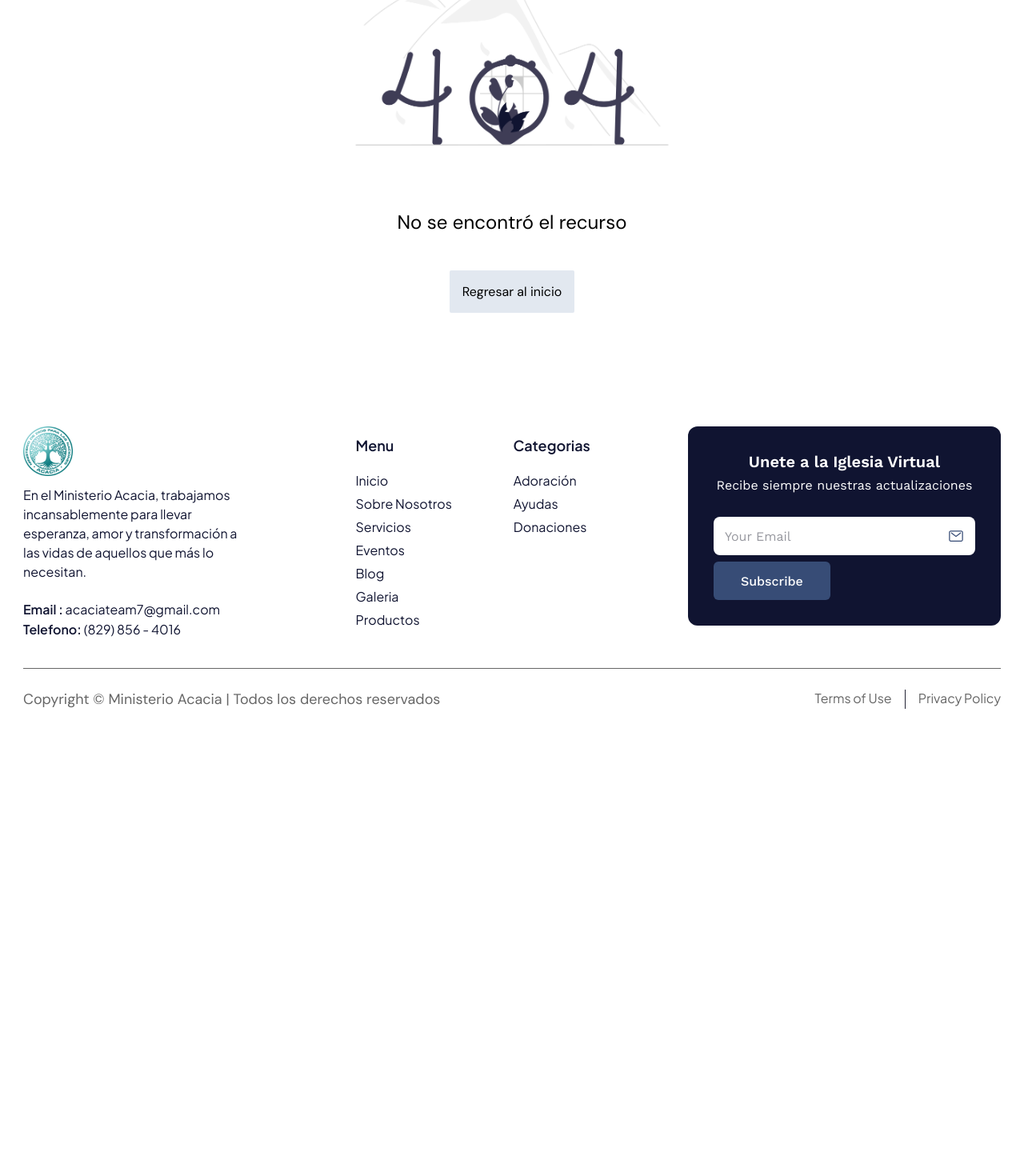
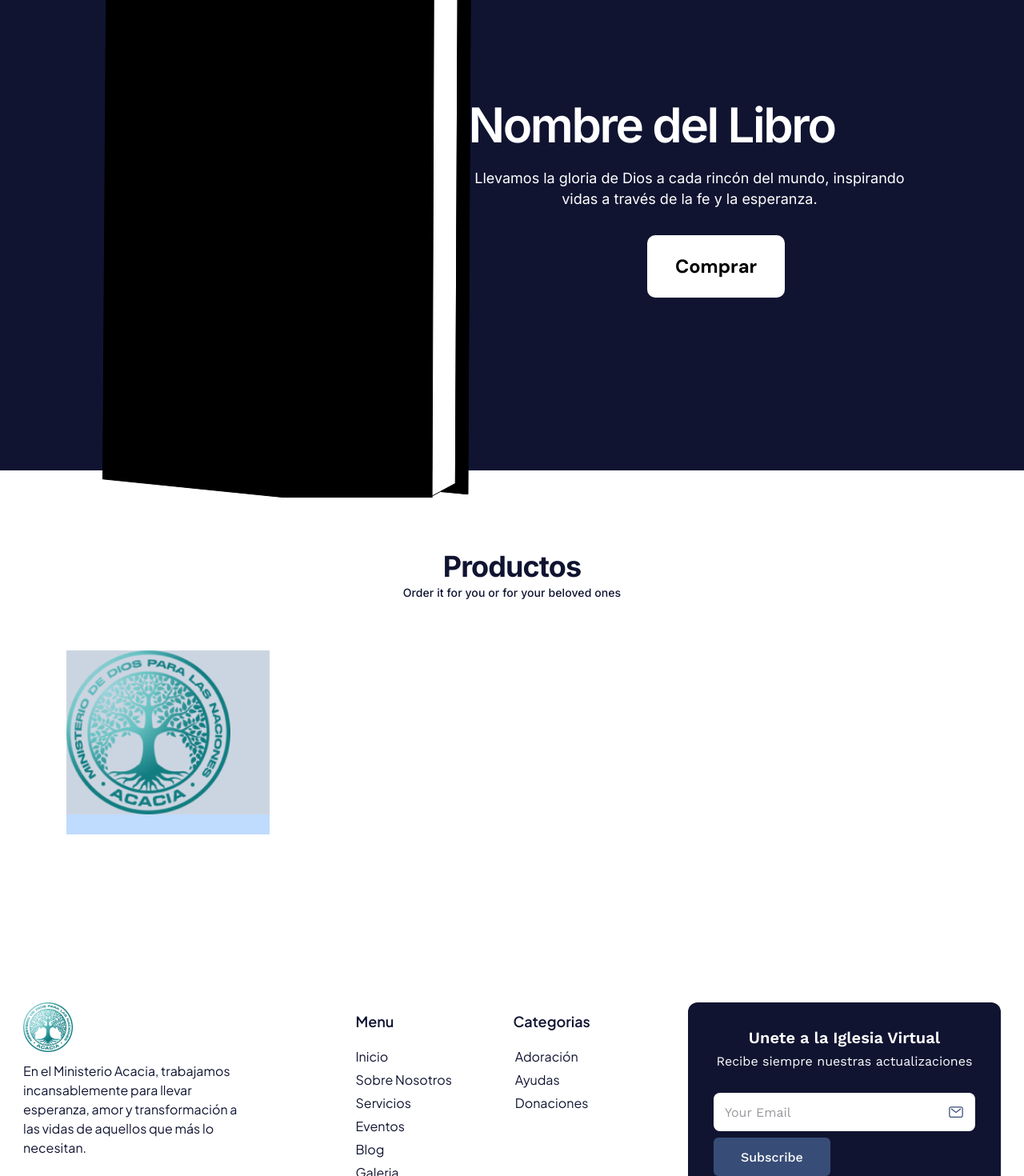
Before and after one commit to emmacamp/ministerio-acacia, a Next.js app: page /productos in a window 1280 px wide. Before the commit this address had no page. Shown: the part 200-1670 px from the top of the page at 80% size. Before the commit the page ends 1120 px from the top, so only its background shows below. Built offline with nearby package versions, Linux system fonts and the light colour scheme.

Commit message:
add: Product Module

```diff
--- /dev/null
+++ b/src/app/productos/page.tsx
@@ -0,0 +1,140 @@
+import { Heading, Button, Img, Text } from '../../components';
+import React, { Suspense } from 'react';
+
+const data = [{ productcardone: 'img_product_card.png' }];
+
+export default function ModuloTiendaPage() {
+  return (
+    <div className='flex flex-col items-center'>
+      <div className='relative h-[778px] self-stretch'>
+        <div className='absolute left-0 right-0 top-0 m-auto flex flex-1 flex-col items-center justify-center gap-8 bg-gray-900 py-[216px] md:py-5'>
+          <div className='mt-[18px] flex w-[94%] flex-col items-end gap-[18px] pl-14 pr-[110px] md:w-full md:px-5'>
+            <Heading
+              size='heading2xl'
+              as='h1'
+              className='mr-[88px] !font-inter tracking-[-2.40px] !text-white-a700 md:mr-0'
+            >
+              Nombre del Libro
+            </Heading>
+            <Text
+              as='p'
+              className='w-[52%] text-center !font-inter leading-[26px] !text-white-a700 md:w-full'
+            >
+              Llevamos la gloria de Dios a cada rincón del mundo, inspirando vidas a través de la fe
+              y la esperanza.
+            </Text>
+          </div>
+          <div className='container-xs flex flex-col items-end pl-14 pr-[270px] md:px-5'>
+            <Button className='flex h-[78px] min-w-[172px] flex-row items-center justify-center rounded-[10px] bg-white-a700 px-[34px] text-center font-dmsans text-[23.52px] font-bold text-gray-900_e5 md:text-[21px] sm:px-5'>
+              Comprar
+            </Button>
+          </div>
+        </div>
+        <Img
+          src='img_book.svg'
+          width={462}
+          height={736}
+          alt='Book'
+          className='absolute bottom-0 left-[10%] top-0 my-auto h-[736px] w-[36%] object-contain'
+        />
+      </div>
+      <div className='container-xs relative z-[1] mt-[-42px] md:px-5'>
+        <div className='bg-white-a700 py-16 md:py-5'>
+          <div className='mb-1 flex flex-col items-center gap-[62px] px-[54px] md:px-5 sm:gap-[31px]'>
+            <div className='flex flex-col items-center gap-16 self-stretch sm:gap-8'>
+              <div className='flex flex-col items-center gap-0.5'>
+                <Heading
+                  as='h2'
+                  size='headingxl'
+                  color='dark'
+                  className='!font-poppins tracking-[-0.90px] !text-blue_gray-900_01'
+                >
+                  Productos
+                </Heading>
+                <Heading
+                  size='textxs'
+                  color='dark'
+                  as='h3'
+                  className='!font-poppins tracking-[0.10px] !text-blue_gray-500_01'
+                >
+                  Order it for you or for your beloved ones{' '}
+                </Heading>
+              </div>
+              <div className='grid grid-cols-4 justify-center gap-[30px] self-stretch md:grid-cols-2 sm:grid-cols-1'>
+                <Suspense fallback={<div>Loading feed...</div>}>
+                  {data.map(() => (
+                    <>
+                      <div className='w-[254px] h-[230px] bg-slate-300 flex flex-col'>
+                        <Img src='img_header_logo.png' width={205} height={220} className=''></Img>
+                        <div className='footer bg-blue-200 w-full h-[20%]'></div>
+                      </div>
+                    </>
+                  ))}
+                </Suspense>
+              </div>
+            </div>
+            {/* <div className='flex w-[28%] justify-center gap-1.5 md:w-full'>
+              <Button className='flex h-[40px] min-w-[40px] flex-row items-center justify-center rounded-lg bg-teal-600 px-4 text-center font-inter text-[14px] font-medium text-white-a700'>
+                1
+              </Button>
+              <Button className='flex h-[40px] min-w-[40px] flex-row items-center justify-center rounded-lg bg-teal-600_7f px-3.5 text-center font-inter text-[14px] font-medium text-white-a700'>
+                2
+              </Button>
+              <div className='flex w-full flex-col items-center rounded-lg'>
+                <div className='flex w-[40px] flex-col items-center justify-center rounded-lg'>
+                  <Heading
+                    size='textxs'
+                    as='h4'
+                    className='!font-inter !text-[14px] !text-blue_gray-500'
+                  >
+                    3
+                  </Heading>
+                </div>
+              </div>
+              <div className='flex w-full flex-col items-center rounded-lg'>
+                <div className='flex w-[40px] flex-col items-center justify-center rounded-lg'>
+                  <Heading
+                    size='textxs'
+                    as='h5'
+                    className='mt-2 !font-inter !text-[14px] !text-blue_gray-500'
+                  >
+                    ...
+                  </Heading>
+                </div>
+              </div>
+              <div className='flex w-full flex-col items-center rounded-lg'>
+                <div className='flex w-[40px] flex-col items-center justify-center rounded-lg'>
+                  <Heading
+                    size='textxs'
+                    as='h6'
+                    className='!font-inter !text-[14px] !text-blue_gray-500'
+                  >
+                    8
+                  </Heading>
+                </div>
+              </div>
+              <div className='flex w-[40px] flex-col items-center justify-center rounded-lg'>
+                <Heading
+                  size='textxs'
+                  as='p'
+                  className='!font-inter !text-[14px] !text-blue_gray-500'
+                >
+                  9
+                </Heading>
+              </div>
+              <div className='flex w-[40px] flex-col items-center justify-center rounded-lg'>
+                <Heading
+                  size='textxs'
+                  as='p'
+                  className='!font-inter !text-[14px] !text-blue_gray-500'
+                >
+                  10
+                </Heading>
+              </div>
+            </div> */}
+          </div>
+        </div>
+      </div>
+    </div>
+  );
+}
--- a/src/components/Footer/index.tsx
+++ b/src/components/Footer/index.tsx
@@ -13,6 +13,60 @@ interface Props {
 }
 
 export const Footer = ({ ...props }: Props) => {
+  const footerMenu = [
+    {
+      menuTitle: 'Menu',
+      className: 'flex w-[66%] flex-col items-start gap-[22px] self-center',
+      menuItems: [
+        {
+          label: 'Inicio',
+          path: '/inicio',
+        },
+        {
+          label: 'Sobre Nosotros',
+          path: '/sobre-nosotros',
+        },
+        {
+          label: 'Servicios',
+          path: '/servicios',
+        },
+        {
+          label: 'Eventos',
+          path: '/eventos',
+        },
+        {
+          label: 'Blog',
+          path: '/blog',
+        },
+        {
+          label: 'Galeria',
+          path: '/galeria',
+        },
+        {
+          label: 'Productos',
+          path: '/productos',
+        },
+      ],
+    },
+    {
+      menuTitle: 'Categorias',
+      className: 'flex flex-col items-center gap-[22px]',
+      menuItems: [
+        {
+          label: 'Adoración',
+          path: '/adoracion',
+        },
+        {
+          label: 'Ayudas',
+          path: '/ayudas',
+        },
+        {
+          label: 'Donaciones',
+          path: '/donaciones',
+        },
+      ],
+    },
+  ];
   return (
     <footer
       {...props}
@@ -52,7 +106,34 @@ export const Footer = ({ ...props }: Props) => {
                 </div>
               </div>
               <div className='flex w-[24%] items-start justify-between gap-5 md:w-full'>
-                <div className='flex w-[66%] flex-col items-start gap-[22px] self-center'>
+                {footerMenu.map((menu) => (
+                  <div key={menu.menuTitle} className={menu.className}>
+                    <Heading
+                      size='heading3'
+                      as='h6'
+                      className='!font-plusjakartasans !text-[18px] !text-gray-900'
+                    >
+                      {menu.menuTitle}
+                    </Heading>
+                    <ul className='flex flex-col items-start gap-2'>
+                      {menu.menuItems.map((item) => (
+                        <li key={item.label}>
+                          <Link href={item.path} target='_blank' rel='noreferrer'>
+                            <Text
+                              size='textxs'
+                              as='p'
+                              className='!font-plusjakartasans !text-[16px]'
+                            >
+                              {item.label}
+                            </Text>
+                          </Link>
+                        </li>
+                      ))}
+                    </ul>
+                  </div>
+                ))}
+
+                {/* <div className='flex w-[66%] flex-col items-start gap-[22px] self-center'>
                   <Heading
                     size='heading3'
                     as='h6'
@@ -143,7 +224,7 @@ export const Footer = ({ ...props }: Props) => {
                       </Link>
                     </li>
                   </ul>
-                </div>
+                </div> */}
               </div>
               <div className='w-[32%] self-start rounded-[12px] bg-gray-900 p-8 md:w-full md:self-auto sm:p-5'>
                 <div className='flex flex-col items-center justify-center gap-2'>
--- a/src/components/Header/index.tsx
+++ b/src/components/Header/index.tsx
@@ -223,7 +223,7 @@ const navigation = [
   { name: 'Eventos', href: '/eventos', current: false },
   { name: 'Blog', href: '/blog', current: false },
   { name: 'Galeria', href: '/galeria', current: false },
-  { name: 'Contacto', href: '/contacto', current: false },
+  { name: 'Contacto', href: '/#contacto', current: false },
   { name: 'Productos', href: '/productos', current: false },
 ];
 
--- a/src/sections/home/Contact.tsx
+++ b/src/sections/home/Contact.tsx
@@ -6,10 +6,8 @@ import Link from 'next/link';
 
 export const Contact = () => {
   return (
-    <div>
-      <div className='bg-white-a700'>
     <div className='relative h-[750px] content-center bg-white-a700 md:h-auto'>
-          <div className='mx-auto flex-1'>
+      <div className='mx-auto flex-1' id='contacto'>
         <Img
           src='img_image_21_464x1440.png'
           width={1440}
@@ -19,10 +17,7 @@ export const Contact = () => {
         />
         <div className='flex justify-center bg-blue_gray-700 py-[58px] md:py-5'>
           <div className='container-xs mb-[34px] flex items-start justify-center gap-[30px] px-14 md:flex-col md:px-5'>
-                <div
-                  data-aos='fade-up'
-                  className='flex w-[24%] flex-col items-start gap-2 md:w-full'
-                >
+            <div data-aos='fade-up' className='flex w-[24%] flex-col items-start gap-2 md:w-full'>
               <Heading size='heading5' as='h2' className='!text-[22px] !font-bold'>
                 Visitanos
               </Heading>
@@ -60,7 +55,5 @@ export const Contact = () => {
       </div>
       <ContactForm />
     </div>
-      </div>
-    </div>
   );
 };
```
Also changed, not shown: public/images/img_book.svg (added). Lines whose indentation alone changed are shown as unchanged.
